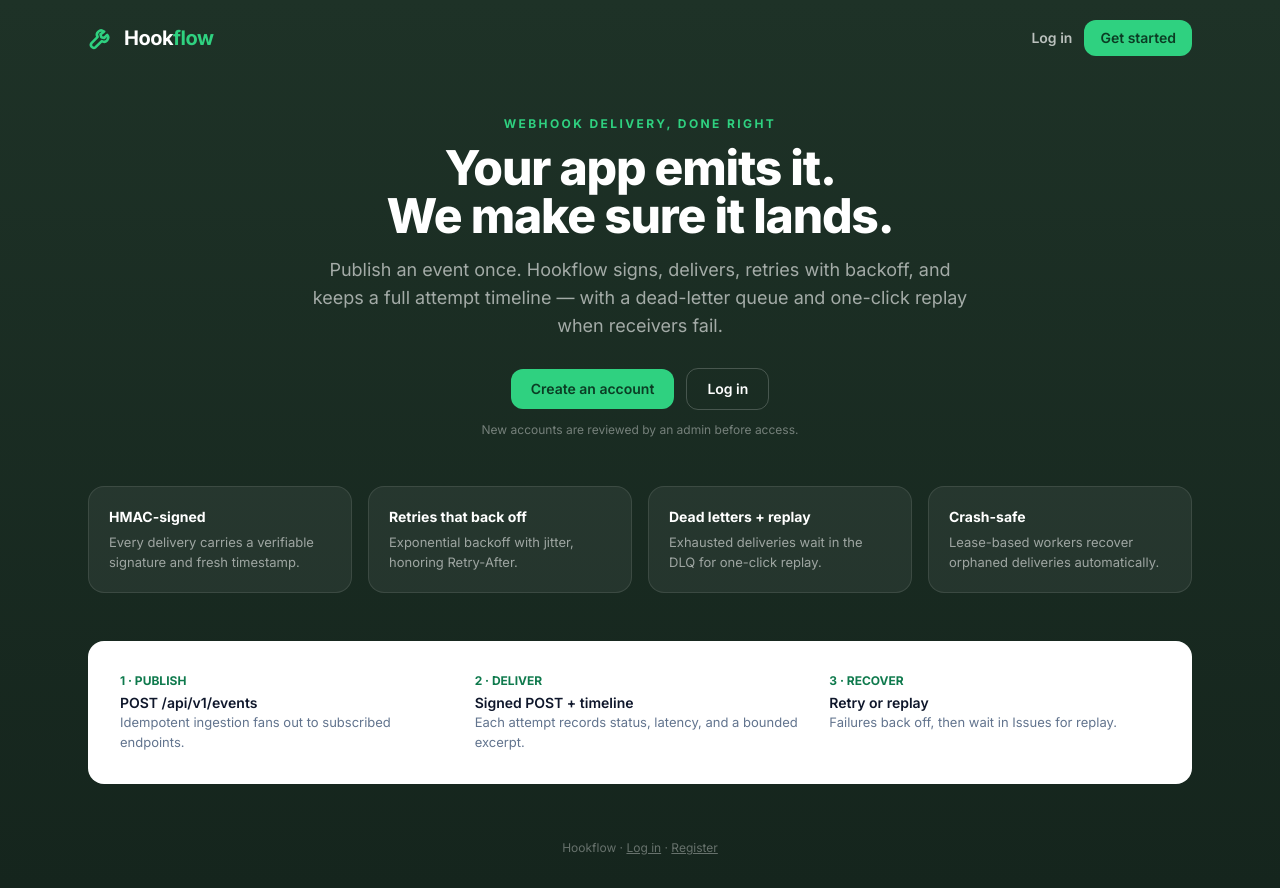
After one commit to rahulnidamanuri15/webhook-delivery, a Python web app: template app/templates/landing.html in a window 1280 px wide. The commit adds this page. Run offline with Jinja, Linux system fonts and the light colour scheme; the template is opened without the code that fills it, so the values that code supplies are empty; style sheets or scripts are compiled from the project's sources.

Commit message:
landing page at root plus auto-dismiss flash banners

```diff
--- a/app/dashboard/views.py
+++ b/app/dashboard/views.py
@@ -261,7 +261,7 @@
     user, org, prj = get_user_and_project(request, db)
     if user:
         return RedirectResponse(url="/dashboard", status_code=302)
-    return RedirectResponse(url="/auth/login", status_code=302)
+    return templates.TemplateResponse("landing.html", {"request": request, "current_user": None})
 
 
 @router.get("/auth/login", response_class=HTMLResponse)
--- a/app/templates/base.html
+++ b/app/templates/base.html
@@ -54,11 +54,14 @@
     </header>
 
 
-    <!-- Flash messages -->
+    <!-- Flash messages (auto-dismiss) -->
     {% if message %}
-    <div class="px-6 lg:px-8 pt-4">
-      <div class="p-4 rounded-2xl text-sm font-medium {% if message_type == 'error' %}bg-red-50 text-red-800 border border-red-200{% else %}bg-[#e6f5ec] text-[#0f7a4d] border border-[#bfe6d2]{% endif %}">
-        {{ message }}
+    <div class="px-6 lg:px-8 pt-4" data-flash-wrap>
+      <div data-flash role="status" class="p-4 rounded-2xl text-sm font-medium transition-opacity duration-500 {% if message_type == 'error' %}bg-red-50 text-red-800 border border-red-200{% else %}bg-[#e6f5ec] text-[#0f7a4d] border border-[#bfe6d2]{% endif %}">
+        <span class="flex items-start gap-3">
+          <span class="flex-1">{{ message }}</span>
+          <button type="button" data-flash-close aria-label="Dismiss" class="shrink-0 opacity-60 hover:opacity-100 font-bold leading-none text-lg px-1">×</button>
+        </span>
       </div>
     </div>
     {% endif %}
@@ -171,6 +174,23 @@
   document.addEventListener('keydown', function(e) {
     if (e.key === 'Escape') closeInspectorDrawer();
   });
+
+  // Auto-dismiss flash banners so approve/reject/register notices don't stick.
+  (function() {
+    var flashes = document.querySelectorAll('[data-flash]');
+    flashes.forEach(function(el) {
+      var wrap = el.closest('[data-flash-wrap]') || el;
+      var done = false;
+      function dismiss() {
+        if (done) return; done = true;
+        el.classList.add('opacity-0');
+        setTimeout(function() { wrap.remove(); }, 500);
+      }
+      setTimeout(dismiss, 4500);
+      var btn = el.querySelector('[data-flash-close]');
+      if (btn) btn.addEventListener('click', dismiss);
+    });
+  })();
 </script>
 </body>
 </html>
--- /dev/null
+++ b/app/templates/landing.html
@@ -0,0 +1,66 @@
+{% extends "base.html" %}
+
+{% block title %}Reliable webhook delivery{% endblock %}
+
+{% block public_content %}
+<div class="min-h-screen flex flex-col" style="background:linear-gradient(180deg,#1e3227 0%,#15251d 100%)">
+  <!-- Nav -->
+  <nav class="max-w-6xl w-full mx-auto flex items-center justify-between px-6 py-5">
+    <span class="flex items-center gap-2">
+      <svg class="h-7 w-7 text-[#2fd180]" fill="none" viewBox="0 0 24 24" stroke="currentColor" stroke-width="2.2">
+        <path stroke-linecap="round" stroke-linejoin="round" d="M13.5 6.5a3.5 3.5 0 0 0-5.2 4.6L3 16.4a2.5 2.5 0 0 0 3.5 3.5l5.3-5.3a3.5 3.5 0 0 0 4.6-5.2l-2.6 2.6-2.4-.7-.7-2.4 3.2-2.4z" />
+      </svg>
+      <span class="text-white font-bold text-xl tracking-tight">Hook<span class="text-[#2fd180]">flow</span></span>
+    </span>
+    <span class="flex items-center gap-3">
+      <a href="/auth/login" class="text-sm font-semibold text-white/70 hover:text-white transition">Log in</a>
+      <a href="/auth/register" class="text-sm font-semibold text-[#0b3d24] bg-[#2fd180] hover:bg-[#25b86e] transition px-4 py-2 rounded-xl">Get started</a>
+    </span>
+  </nav>
+
+  <!-- Hero -->
+  <header class="max-w-6xl w-full mx-auto px-6 pt-10 pb-12 text-center">
+    <p class="text-xs font-bold uppercase tracking-[0.2em] text-[#2fd180]">Webhook delivery, done right</p>
+    <h1 class="mt-3 text-4xl sm:text-5xl font-extrabold text-white tracking-tight">Your app emits it.<br>We make sure it lands.</h1>
+    <p class="mt-4 text-base sm:text-lg text-white/60 max-w-2xl mx-auto">Publish an event once. Hookflow signs, delivers, retries with backoff, and keeps a full attempt timeline — with a dead-letter queue and one-click replay when receivers fail.</p>
+    <div class="mt-7 flex items-center justify-center gap-3">
+      <a href="/auth/register" class="px-5 py-2.5 rounded-xl text-sm font-semibold text-[#0b3d24] bg-[#2fd180] hover:bg-[#25b86e] transition">Create an account</a>
+      <a href="/auth/login" class="px-5 py-2.5 rounded-xl text-sm font-semibold text-white border border-white/20 hover:bg-white/10 transition">Log in</a>
+    </div>
+    <p class="mt-3 text-xs text-white/40">New accounts are reviewed by an admin before access.</p>
+  </header>
+
+  <!-- Features -->
+  <section class="max-w-6xl w-full mx-auto px-6 pb-12 grid grid-cols-1 sm:grid-cols-2 lg:grid-cols-4 gap-4">
+    <div class="bg-white/[0.06] border border-white/10 rounded-2xl p-5">
+      <h3 class="text-white font-bold text-sm">HMAC-signed</h3>
+      <p class="mt-1.5 text-[13px] text-white/55">Every delivery carries a verifiable signature and fresh timestamp.</p>
+    </div>
+    <div class="bg-white/[0.06] border border-white/10 rounded-2xl p-5">
+      <h3 class="text-white font-bold text-sm">Retries that back off</h3>
+      <p class="mt-1.5 text-[13px] text-white/55">Exponential backoff with jitter, honoring Retry-After.</p>
+    </div>
+    <div class="bg-white/[0.06] border border-white/10 rounded-2xl p-5">
+      <h3 class="text-white font-bold text-sm">Dead letters + replay</h3>
+      <p class="mt-1.5 text-[13px] text-white/55">Exhausted deliveries wait in the DLQ for one-click replay.</p>
+    </div>
+    <div class="bg-white/[0.06] border border-white/10 rounded-2xl p-5">
+      <h3 class="text-white font-bold text-sm">Crash-safe</h3>
+      <p class="mt-1.5 text-[13px] text-white/55">Lease-based workers recover orphaned deliveries automatically.</p>
+    </div>
+  </section>
+
+  <!-- How it works -->
+  <section class="max-w-6xl w-full mx-auto px-6 pb-14">
+    <div class="bg-white rounded-2xl p-6 sm:p-8 grid grid-cols-1 sm:grid-cols-3 gap-6">
+      <div><p class="text-xs font-bold text-[#0f7a4d]">1 · PUBLISH</p><p class="mt-1 text-sm font-semibold text-slate-900">POST /api/v1/events</p><p class="text-[13px] text-slate-500">Idempotent ingestion fans out to subscribed endpoints.</p></div>
+      <div><p class="text-xs font-bold text-[#0f7a4d]">2 · DELIVER</p><p class="mt-1 text-sm font-semibold text-slate-900">Signed POST + timeline</p><p class="text-[13px] text-slate-500">Each attempt records status, latency, and a bounded excerpt.</p></div>
+      <div><p class="text-xs font-bold text-[#0f7a4d]">3 · RECOVER</p><p class="mt-1 text-sm font-semibold text-slate-900">Retry or replay</p><p class="text-[13px] text-slate-500">Failures back off, then wait in Issues for replay.</p></div>
+    </div>
+  </section>
+
+  <footer class="max-w-6xl w-full mx-auto px-6 pb-8 text-center text-xs text-white/35">
+    Hookflow · <a href="/auth/login" class="underline hover:text-white/60">Log in</a> · <a href="/auth/register" class="underline hover:text-white/60">Register</a>
+  </footer>
+</div>
+{% endblock %}
```
